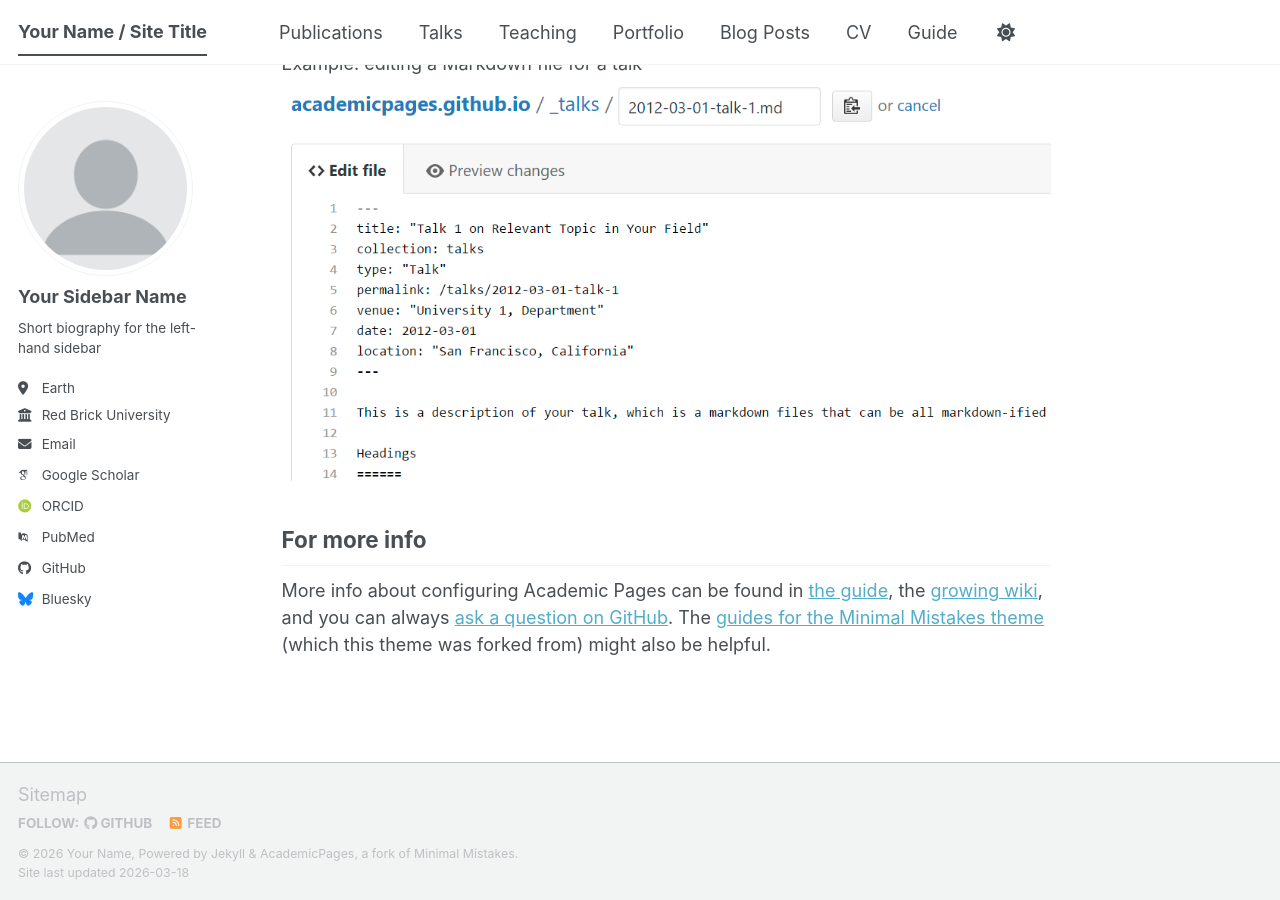
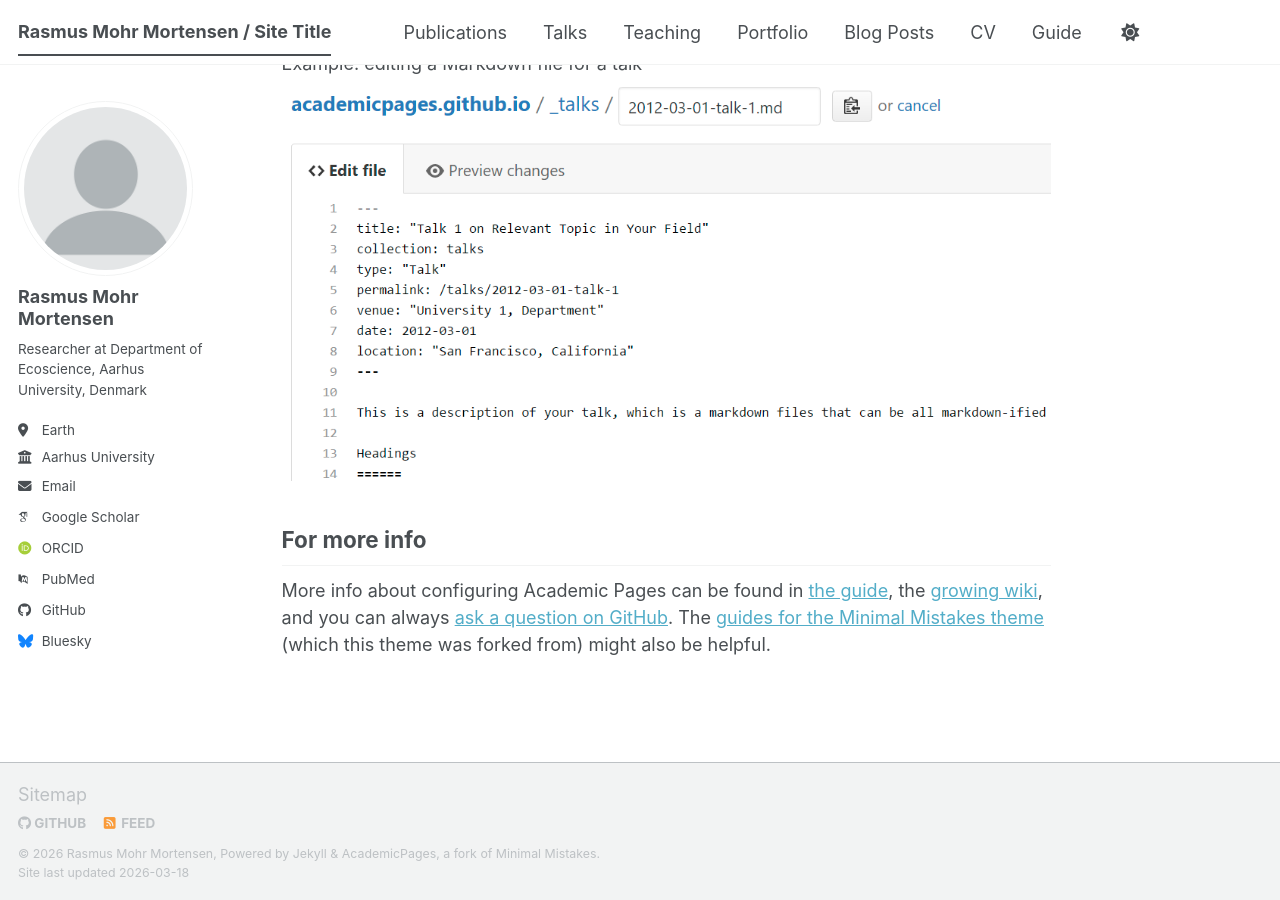
Before and after one commit to rasmusmohrmortensen/rasmusmohrmortensen.github.io, a Jekyll site: the page built from _pages/about.md, in a window 1280 px wide and 900 px high, scrolled down 2720 px. Built offline with Jekyll 4.4.1, drawn with Linux system fonts in a browser that asks for light colours; some web fonts are replaced; a script bundle is joined from its source files by our own code; library files that are not in the unit come from our copies.

Commit message:
Update _config.yml

```diff
--- a/_config.yml
+++ b/_config.yml
@@ -7,16 +7,16 @@
 # server process.
 
 # Basic Site Settings
-locale                   : "en-US"
+locale                   : "en-UK"
 site_theme               : "default" # The available themes options are "default", "air", "sunrise", "mint", "dirt" and "contrast"
-title                    : "Your Name / Site Title"
+title                    : "Rasmus Mohr Mortensen / Site Title"
 title_separator          : "-"
-name                     : &name "Your Name"
+name                     : &name "Rasmus Mohr Mortensen"
 description              : &description "Your Name's academic portfolio"   # Update this with a general description of your site, this is the default if not overridden by a page
-url                      : https://academicpages.github.io # The base hostname & protocol for your site e.g. "https://[your GitHub username].github.io",
+url                      : https://rasmusmohrmortensen.github.io # The base hostname & protocol for your site e.g. "https://[your GitHub username].github.io",
                                                            # or if you already have some other page hosted on Github then use "https://[your GitHub username].github.io/[Your Repo Name]"
 baseurl                  : "" # the subpath of your site, e.g. "/blog"
-repository               : "academicpages/academicpages.github.io"
+repository               : "rasmusmohrmortensen/rasmusmohrmortensen.github.io"
 
 # Site Author - The following control what appear as part of the author content on the side bar.
 #               If a field is blank the icon and link will not appear, otherwise it will be shown.
@@ -24,13 +24,13 @@
 author:
   # Biographic information
   avatar           : "profile.png"
-  name             : "Your Sidebar Name"
+  name             : "Rasmus Mohr Mortensen"
   pronouns         : # example: "she/her"
-  bio              : "Short biography for the left-hand sidebar"
+  bio              : "Researcher at Department of Ecoscience, Aarhus University, Denmark"
   location         : "Earth"
-  employer         : "Red Brick University"
+  employer         : "Aarhus University"
   uri              : # URL
-  email            : "none@example.org"
+  email            : "rmm@ecos.au.dk"
 
   # Academic websites
   academia         : # URL
```
